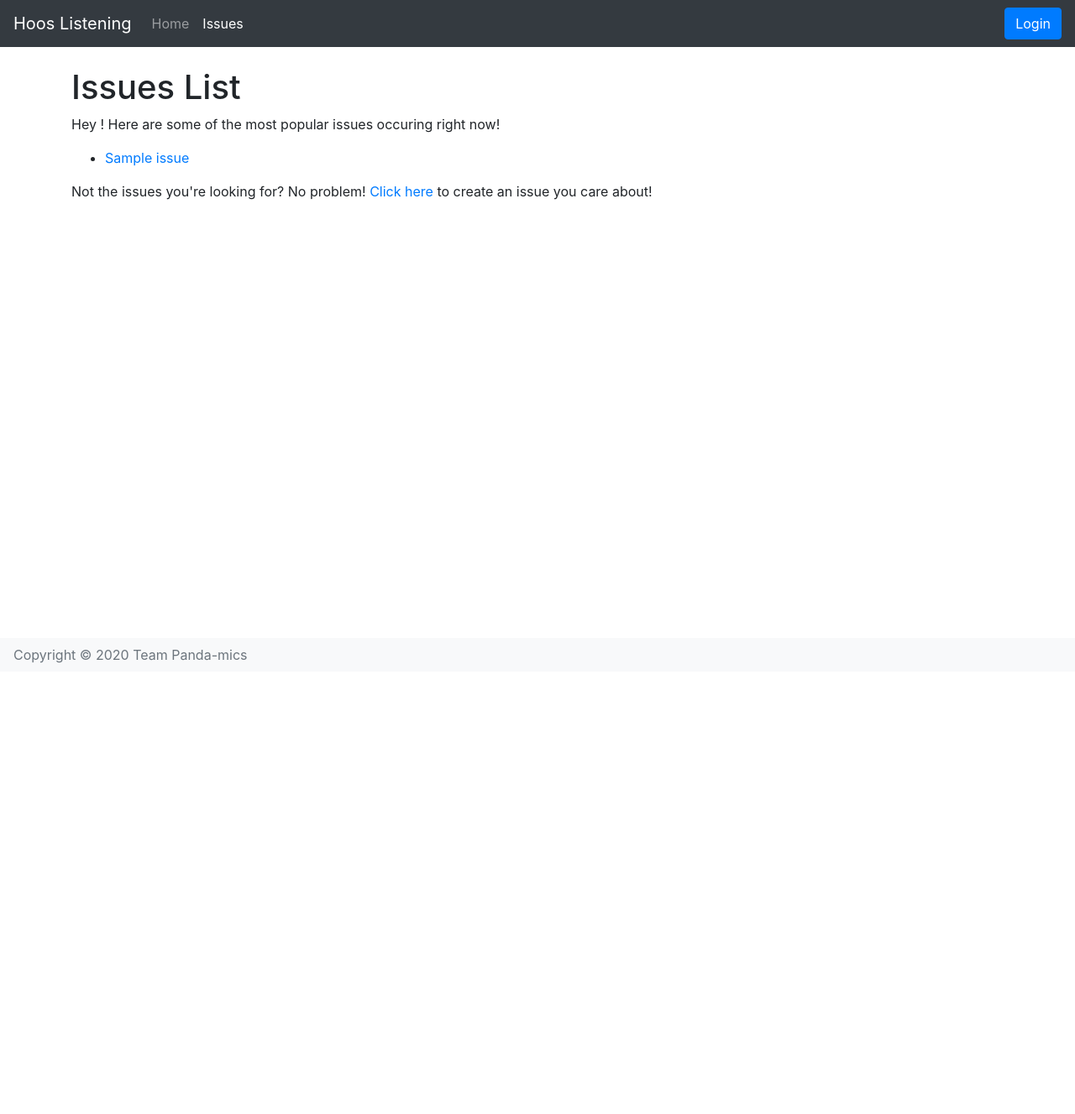
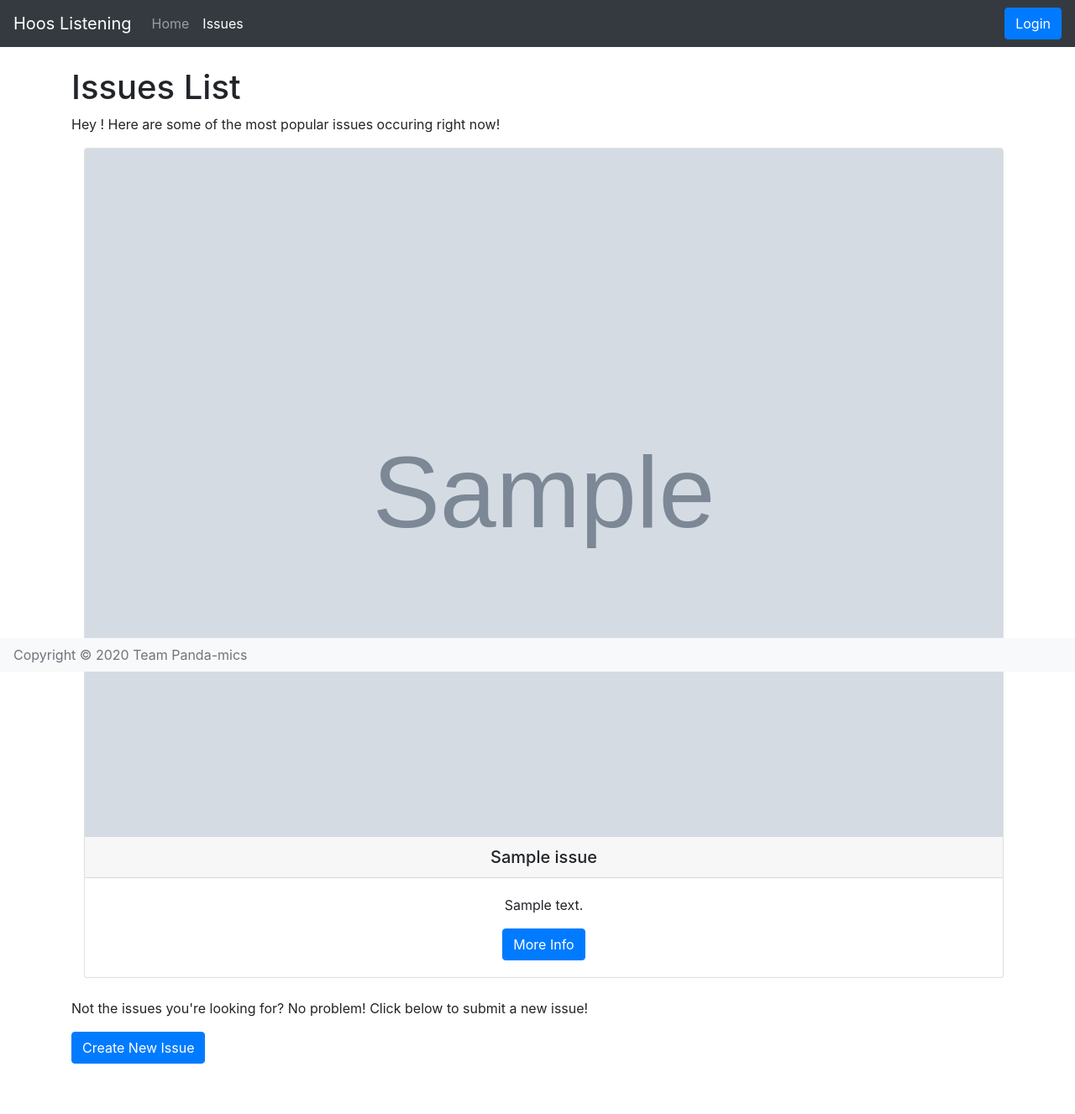
Before and after one commit to dzhang1024/CS3240, a Django app: page /issues/ in a window 1280 px wide. Shown: the whole page at 84% size. Before the commit the page ends 790 px from the top, so only its background shows below. Run offline with Django 3.2, Linux system fonts and the light colour scheme; tables that the repository leaves empty hold one stand-in row (values such as "Sample post"); grey boxes marked "Sample" are stand-in pictures; some libraries are stand-ins or nearby versions.

Commit message:
Issues now have image support + default image as well

```diff
--- a/home/models.py
+++ b/home/models.py
@@ -23,21 +23,15 @@
 def create_or_update_user_profile(sender, instance, created, **kwargs):
     if created:
         UserProfile.objects.create(user=instance)
-    # instance.userprofile.save()
     else:
-        # UserProfile.objects.create(user=instance)
         instance.userprofile.save()
-
-
-# Create your models here.
 
 
 class Issue(models.Model):
     issue_name = models.CharField(max_length=100)
     description = models.TextField()
     category = models.CharField(max_length=100)
-    # slug = models.SlugField(default='', editable=False, max_length=200, null = False)
+    image = models.ImageField(upload_to='documents/', default=None, blank=True)
 
     def __str__(self):
-        # self.slug = slugify(self.issue_name, allow_unicode=True)
         return self.issue_name
--- a/home/static/custom.css
+++ b/home/static/custom.css
@@ -5,3 +5,11 @@
 .dropdown-menu a:hover {
     background-color: #545d6b;
 }
+
+.card-deck{
+    margin-top: 10px;
+    margin-left: auto;
+    display: grid;
+    grid-template-columns: repeat(auto-fit, minmax(280px, 1fr));
+    grid-gap: .5rem;
+}
--- a/home/templates/issues/issues.html
+++ b/home/templates/issues/issues.html
@@ -4,14 +4,26 @@
     <h1>Issues List</h1>
     <p>Hey {{ user.first_name }}! Here are some of the most popular issues occuring right now!</p>
     {%if all_issues%}
-        <ul>
-            {%for issue in all_issues%}
-                <li><a href="{%url 'home:issues_detail' issue.id%}">{{issue.issue_name}}</a></li>
-            {%endfor%}
-        </ul>
+        <div class="card-deck">
+        {%for issue in all_issues%}
+            <div class="card text-center">
+            {% if issue.image %}
+              <img class="card-img-top" src="{{ issue.image.url }}" alt="Card image cap">
+            {% else %}
+              <img class="card-img-top" src="/documents/documents/default_image.png" alt="Card image cap">
+            {% endif %}
+                <h5 class="card-header"> {{ issue.issue_name }} </h5>
+              <div class="card-body">
+                <p class="card-text"> {{ issue.description }} </p>
+                <a href="{%url 'home:issues_detail' issue.id%}" class="btn btn-primary">More Info</a>
+              </div>
+            </div>
+        {%endfor%}
+        </div>
     {% else %}
-        <p>Currently no issues available.</p>
+        <p>There are currently no issues available.</p>
     {% endif %}
-    <p> Not the issues you're looking for? No problem! <a href="{% url 'home:submit_issue'%}">Click here</a> to create an issue you care about!</p>
-
+    <br>
+    <p> Not the issues you're looking for? No problem! Click below to submit a new issue!</p>
+    <a href="{% url 'home:submit_issue' %}" class="btn btn-primary">Create New Issue</a>
 {%endblock%}
--- a/home/templates/issues/submit_issue.html
+++ b/home/templates/issues/submit_issue.html
@@ -5,10 +5,11 @@
     <p>Hey {{ user.first_name }}! Submit an issue that you care about!</p>
     <ul>
         {% load crispy_forms_tags %}
-        <form method="post">
+        <form method="post" enctype="multipart/form-data">
             {% csrf_token %}
             {{ form|crispy }}
-            <input type="Submit" value="Save">
+<!--            <input type="Submit" value="Save">-->
+            <button class="btn btn-primary" type="Submit" >Save Changes</button>
         </form>
     </ul>
 {%endblock%}
--- a/home/urls.py
+++ b/home/urls.py
@@ -3,6 +3,8 @@
 from . import views
 from django.urls import path, include
 from django.views.generic import TemplateView
+from django.conf import settings
+from django.conf.urls.static import static
 
 app_name = "home"
 urlpatterns = [
@@ -15,4 +17,10 @@
     path('issues/<int:pk>/email_page', views.contact, name='email_page'),
     path('issues/<int:pk>/email_page/success/', views.success, name='success'), #successurl
     path('issues/submit/', views.SubmitIssue.as_view(), name='submit_issue'),
+
 ]
+
+# Derived from
+# https://simpleisbetterthancomplex.com/tutorial/2016/08/01/how-to-upload-files-with-django.html
+if settings.DEBUG:
+    urlpatterns += static(settings.MEDIA_URL, document_root=settings.MEDIA_ROOT)
--- a/home/views.py
+++ b/home/views.py
@@ -49,15 +49,18 @@
     template_name = 'issues/issues.html'
     context_object_name = 'all_issues'
 
+
 class IssueDetail(generic.DetailView):
     model = Issue
     template_name = 'issues/issues_detail.html'
 
+
 class SubmitIssue(CreateView): #use a createview form to allow users to submit new issues
     model = Issue
-    fields = ['issue_name', 'description', 'category']
+    fields = ['issue_name', 'description', 'category', 'image']
     template_name = 'issues/submit_issue.html'
     success_url = reverse_lazy('home:issues')
+
 
 def contact(request, pk): #this is the views page that controls what we see in terms of forms
     if request.method == 'GET':
@@ -79,5 +82,6 @@
             return render(request, 'issues/email_success.html') #redirects to some success page (for now)
     return render(request, 'issues/email_page.html', {'form': form})
 
+
 def success(request, pk):
     return render(request, 'issues/email_success.html')
--- a/hooslistening/settings.py
+++ b/hooslistening/settings.py
@@ -66,6 +66,7 @@
 
 ROOT_URLCONF = 'hooslistening.urls'
 
+
 TEMPLATES = [
     {
         'BACKEND': 'django.template.backends.django.DjangoTemplates',
@@ -75,6 +76,7 @@
             'context_processors': [
                 'django.template.context_processors.debug',
                 'django.template.context_processors.request',
+                'django.template.context_processors.media',
                 'django.contrib.auth.context_processors.auth',
                 'django.contrib.messages.context_processors.messages',
             ],
@@ -194,6 +196,9 @@
 EMAIL_PORT = 587
 EMAIL_HOST_PASSWORD = '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'
 
+MEDIA_URL = '/documents/'
+MEDIA_ROOT = os.path.join(BASE_DIR, 'documents')
+
 # Activate Django-Heroku.
 try:
     # Configure Django App for Heroku.
--- a/requirements-travis.txt
+++ b/requirements-travis.txt
@@ -27,3 +27,4 @@
 wrapt==1.12.1
 django-phone-field
 django-bootstrap4
+Pillow
--- a/requirements.txt
+++ b/requirements.txt
@@ -27,3 +27,4 @@
 wrapt==1.12.1
 django-phone-field
 django-bootstrap4
+Pillow
```
Also changed, not shown: home/forms.py (+5 -5 lines), documents/documents/125125.jpg (added), documents/documents/_111434467_gettyimages-1143489763.jpg (added), documents/documents/default_image.png (added), documents/documents/download.jpeg (added), documents/documents/download_1.jpeg (added), home/migrations/0001_initial.py, home/migrations/0002_auto_20201112_1955.py (added), home/migrations/0003_auto_20201112_1959.py (added).
